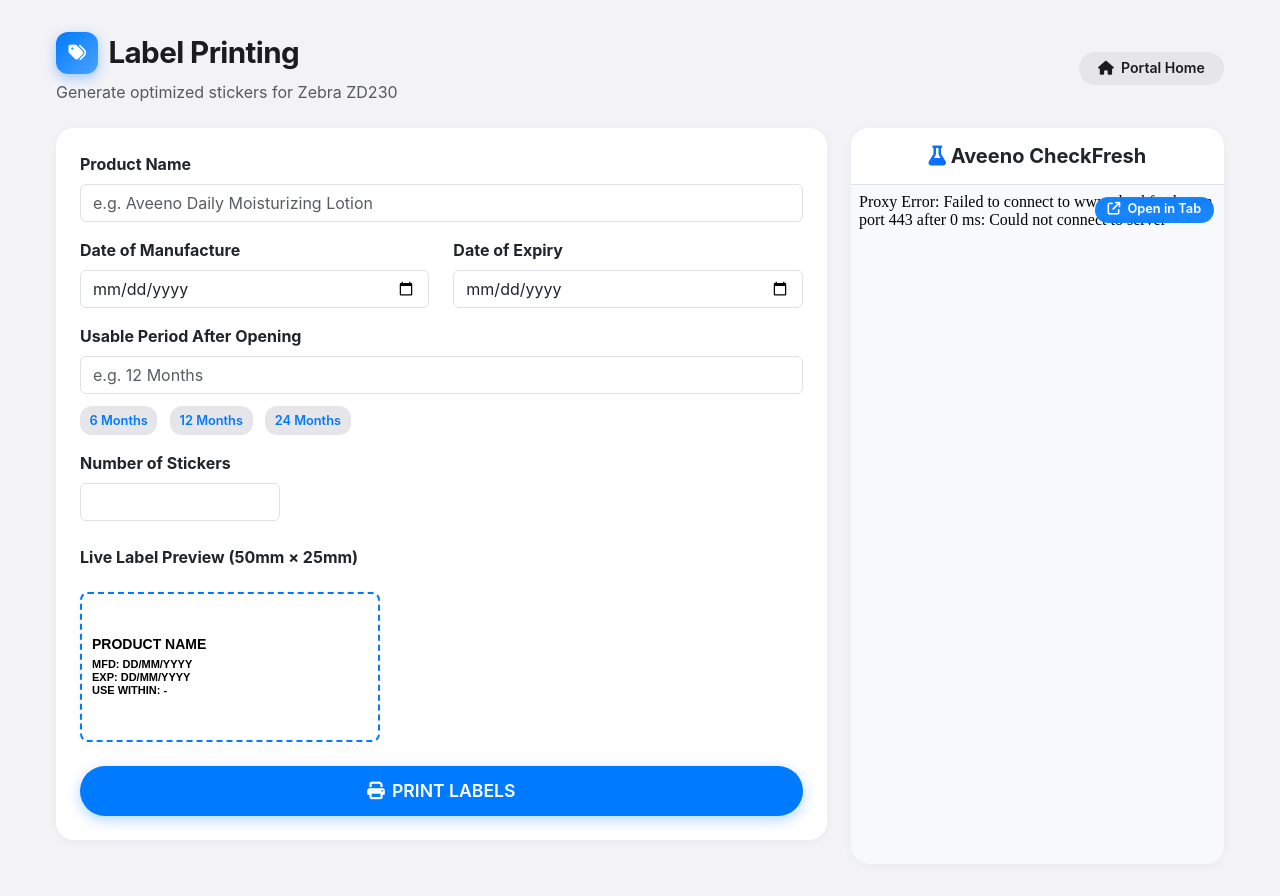
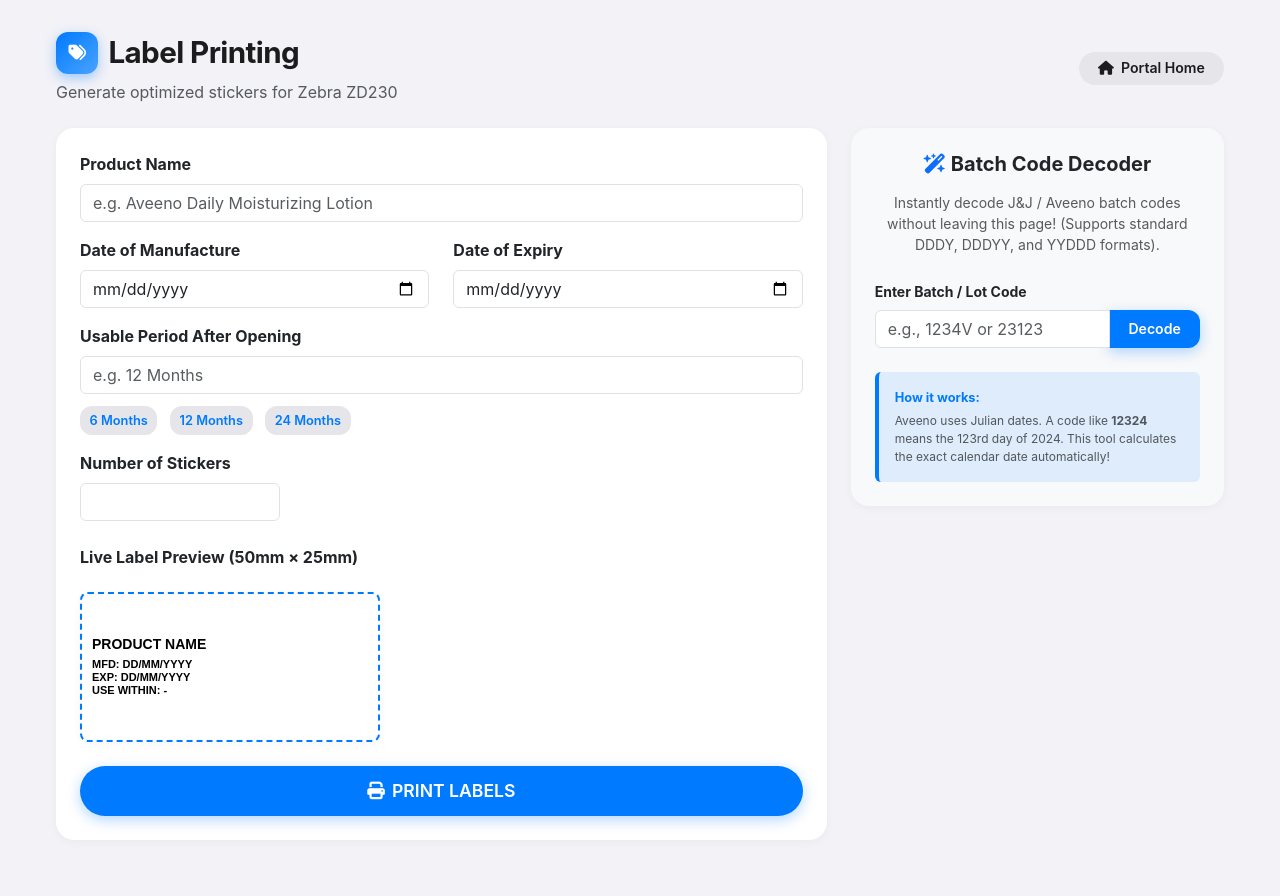
Before and after one commit to susar-aa/Tiny-Togs, a PHP site: the page made by Tiny Togs Label Printing/index.php in a window 1280 px wide. Run offline with PHP 8.4, Linux system fonts and the light colour scheme; data that the repository does not hold is empty.

Commit message:
Update index.php

```diff
--- a/Tiny Togs Label Printing/index.php
+++ b/Tiny Togs Label Printing/index.php
@@ -342,24 +342,40 @@ if (isset($_REQUEST['action'])) {
             </div>
         </div>
 
-        <!-- Right Panel: CheckFresh Reference -->
-        <div class="col-lg-4 d-flex flex-column" style="min-height: 600px;">
-            <div class="card flex-grow-1" style="background-color: #f8f9fa; border: none; overflow: hidden; border-radius: var(--ios-radius); box-shadow: var(--ios-shadow-sm);">
-                <div class="card-header bg-white border-bottom py-3">
-                    <h5 class="fw-bold mb-0 text-center"><i class="fa-solid fa-flask text-primary"></i> Aveeno CheckFresh</h5>
-                </div>
-                <div class="card-body p-0 d-flex flex-column" style="position: relative;">
-                    <!-- Fallback button over the iframe just in case proxy fails -->
-                    <div style="position: absolute; top: 10px; right: 10px; z-index: 100;">
-                        <a href="https://www.checkfresh.com/aveeno.html?lang=en" target="_blank" class="ios-btn" style="background: rgba(0, 122, 255, 0.9); color: #fff; padding: 0.4rem 0.8rem; font-size: 0.8rem; backdrop-filter: blur(4px);">
-                            <i class="fa-solid fa-arrow-up-right-from-square"></i> Open in Tab
-                        </a>
+        <!-- Right Panel: Native Batch Code Decoder -->
+        <div class="col-lg-4">
+            <div class="card" style="background-color: #f8f9fa; border-radius: var(--ios-radius); border: none; box-shadow: var(--ios-shadow-sm);">
+                <div class="card-body p-4">
+                    <h5 class="fw-bold mb-3 text-center"><i class="fa-solid fa-wand-magic-sparkles text-primary"></i> Batch Code Decoder</h5>
+                    <p class="text-muted small mb-4 text-center">Instantly decode J&J / Aveeno batch codes without leaving this page! (Supports standard DDDY, DDDYY, and YYDDD formats).</p>
+
+                    <div class="mb-3">
+                        <label class="form-label fw-bold small">Enter Batch / Lot Code</label>
+                        <div class="input-group">
+                            <input type="text" id="batchCodeInput" class="form-control" placeholder="e.g., 1234V or 23123">
+                            <button class="ios-btn ios-btn-primary" type="button" id="decodeBtn" style="border-radius: 0 12px 12px 0;">Decode</button>
+                        </div>
                     </div>
-                    <iframe
-                        src="proxy.php"
-                        style="width: 100%; height: 100%; min-height: 600px; border: none; flex-grow: 1;"
-                        title="CheckFresh Aveeno"
-                    ></iframe>
+
+                    <div id="decodeResult" class="d-none mt-4 p-3 rounded" style="background: #fff; border: 1px solid var(--ios-gray-5);">
+                        <div class="text-center mb-2">
+                            <span class="badge bg-success mb-2">Code Decoded Successfully</span>
+                            <div style="font-size: 0.85rem; color: var(--ios-secondary-label);">Manufacture Date:</div>
+                            <div id="decodedMfdText" class="fw-bold fs-5 text-dark mt-1"></div>
+                        </div>
+                        <button type="button" id="applyMfdBtn" class="ios-btn w-100 mt-3" style="background: var(--ios-gray-5); color: var(--ios-blue); justify-content: center; font-size: 0.9rem;">
+                            <i class="fa-solid fa-arrow-left"></i> Use this MFD
+                        </button>
+                    </div>
+
+                    <div id="decodeError" class="d-none mt-3 text-danger small text-center fw-bold">
+                        Could not recognize this batch code format.
+                    </div>
+
+                    <div class="mt-4 p-3 rounded" style="background: rgba(0, 122, 255, 0.1); border-left: 4px solid var(--ios-blue);">
+                        <strong class="d-block mb-1" style="color: var(--ios-blue); font-size: 0.8rem;">How it works:</strong>
+                        <p class="small text-muted mb-0" style="font-size: 0.75rem;">Aveeno uses Julian dates. A code like <strong>12324</strong> means the 123rd day of 2024. This tool calculates the exact calendar date automatically!</p>
+                    </div>
                 </div>
             </div>
         </div>
@@ -496,6 +512,77 @@ $(document).ready(function() {
             window.print();
         }, 100);
     });
+
+    // ---- Native Batch Code Decoder Logic ----
+    $('#decodeBtn').on('click', function() {
+        let code = $('#batchCodeInput').val().toUpperCase();
+        let digits = code.replace(/\D/g, ''); // Extract only numbers
+        let mfdDate = null;
+        let currentYear = new Date().getFullYear();
+
+        $('#decodeError').addClass('d-none');
+        $('#decodeResult').addClass('d-none');
+
+        if (digits.length >= 4 && digits.length <= 5) {
+            let ddd = parseInt(digits.substring(0, 3));
+            let parsedDate = null;
+
+            if (ddd >= 1 && ddd <= 366) {
+                // Potential format: DDDY or DDDYY
+                let y = digits.substring(3);
+                let year = 2000;
+
+                if (y.length === 1) {
+                    // DDDY (e.g. 4 => 2024 or 2014)
+                    let lastDigitCurrent = currentYear % 10;
+                    let numY = parseInt(y);
+                    // Assume it's in the current decade if it matches, otherwise previous decade if it's way in future
+                    let potentialYear = Math.floor(currentYear / 10) * 10 + numY;
+                    if (potentialYear > currentYear + 1) potentialYear -= 10;
+                    year = potentialYear;
+                } else if (y.length === 2) {
+                    // DDDYY (e.g. 24 => 2024)
+                    year = 2000 + parseInt(y);
+                }
+
+                // Calculate Date from Julian Day
+                parsedDate = new Date(year, 0); // Jan 1st
+                parsedDate.setDate(ddd);
+            }
+            else if (digits.length === 5) {
+                // Potential format YYDDD
+                let yy = parseInt(digits.substring(0, 2));
+                let ddd = parseInt(digits.substring(2, 5));
+                if (ddd >= 1 && ddd <= 366) {
+                    let year = 2000 + yy;
+                    parsedDate = new Date(year, 0);
+                    parsedDate.setDate(ddd);
+                }
+            }
+
+            if (parsedDate && !isNaN(parsedDate.getTime())) {
+                mfdDate = parsedDate;
+            }
+        }
+
+        if (mfdDate) {
+            let isoDate = mfdDate.toISOString().split('T')[0];
+            let displayDate = mfdDate.toLocaleDateString(undefined, { year: 'numeric', month: 'long', day: 'numeric' });
+
+            $('#decodedMfdText').text(displayDate);
+            $('#applyMfdBtn').data('date', isoDate);
+            $('#decodeResult').removeClass('d-none');
+        } else {
+            $('#decodeError').removeClass('d-none');
+        }
+    });
+
+    $('#applyMfdBtn').on('click', function() {
+        let isoDate = $(this).data('date');
+        $('#mfdDate').val(isoDate).trigger('change');
+        $('#batchCodeInput').val('');
+        $('#decodeResult').addClass('d-none');
+    });
 });
 </script>
 </body>
```
